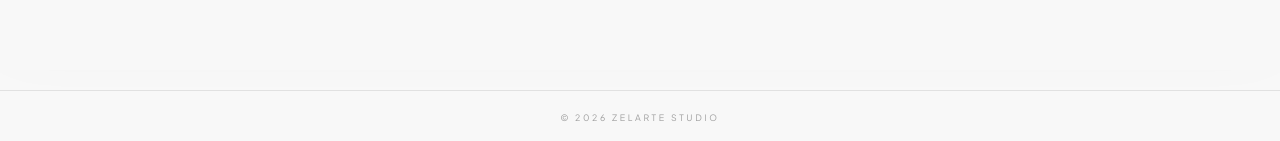
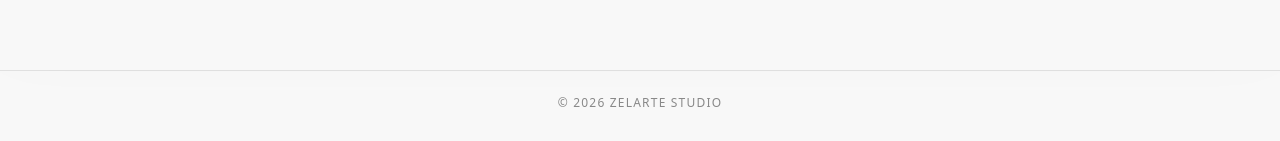
Before and after one commit to zalzabilakartika/zelartestudio.appspremium, a Next.js app: page / in a window 1280 px wide. Shown: the part 4478-4619 px from the top of the page. Built offline with nearby package versions, Linux system fonts and the light colour scheme.

Commit message:
update footer

```diff
--- a/app/page.tsx
+++ b/app/page.tsx
@@ -365,7 +365,7 @@ export default function Home() {
       </div>
 
       {/* ========== FOOTER ========== */}
-      <footer className="w-full py-5 mt-5 text-center text-[0.55rem] tracking-[0.3em] font-sans uppercase text-[#1A1A1A]/40 dark:text-white/40 border-t border-[#1A1A1A]/10 dark:border-white/10">
+      <footer className="w-full py-6 text-center text-xs tracking-widest text-[#1A1A1A]/50 dark:text-white/50 border-t border-[#1A1A1A]/10 dark:border-white/10">
         © 2026 ZELARTE STUDIO
       </footer>
 
```
